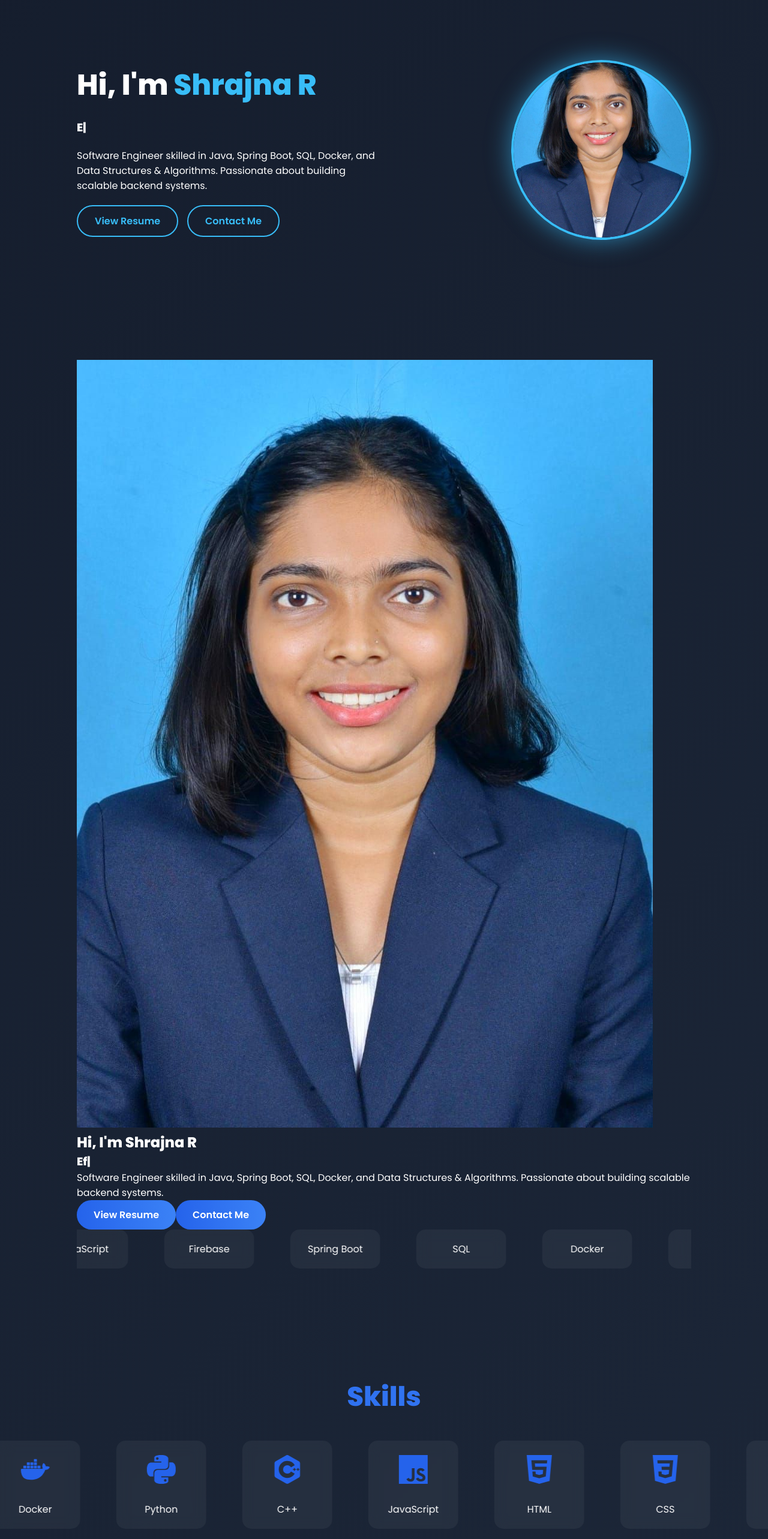
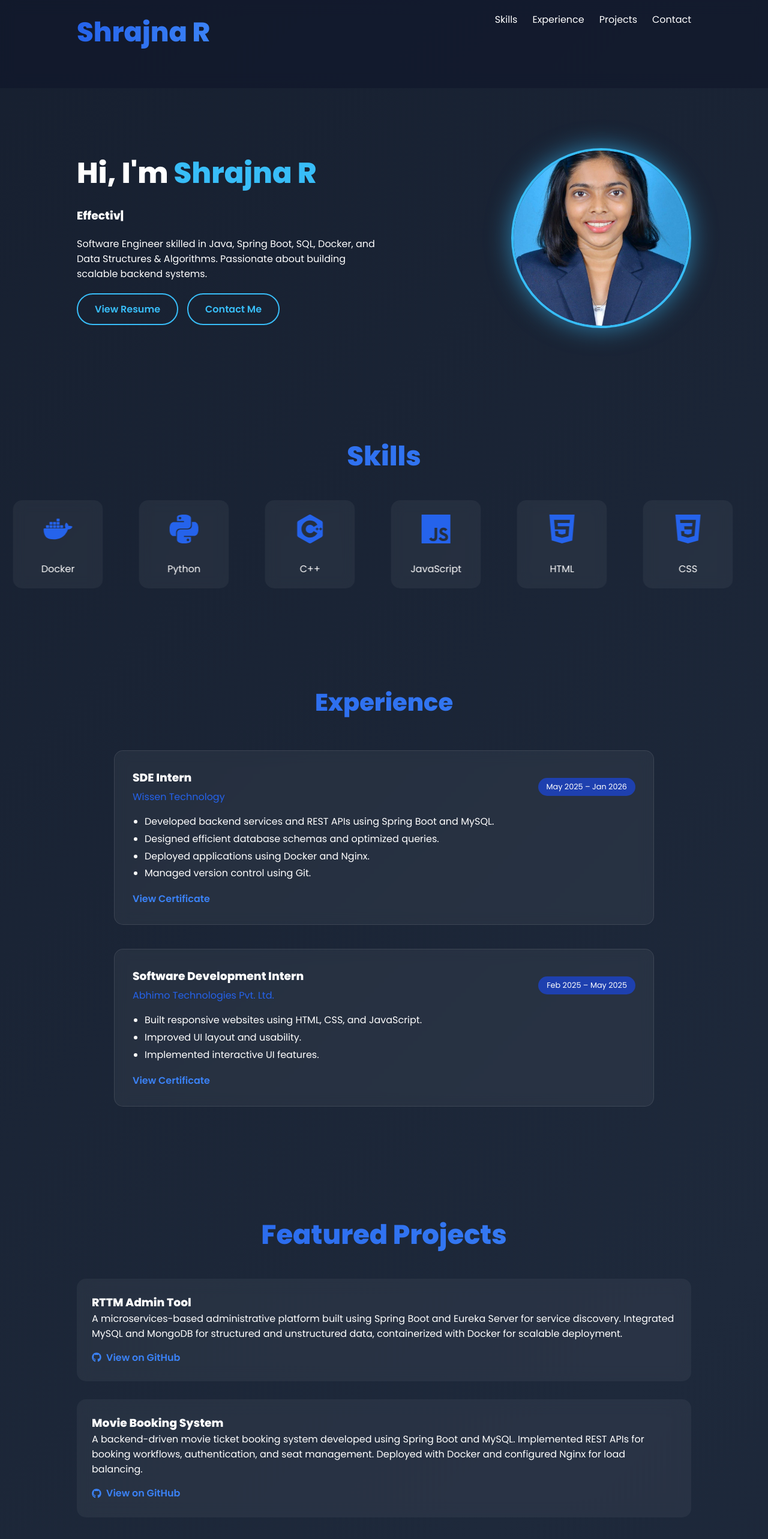
Before and after one commit to ShrajnaR/shrajna-portfolio, a React (Create React App) app: page / in a window 1280 px wide. Shown: the top 2566 px of the page at 60% size. Built offline with nearby package versions, Linux system fonts and the light colour scheme.

Commit message:
Changeds

```diff
--- a/src/components/Hero.js
+++ b/src/components/Hero.js
@@ -4,29 +4,17 @@ import profile from "../assets/profile.jpg";
 
 const Hero = () => {
   return (
-    <section className="hero-section">
-      {/* Profile Image */}
-      <motion.img
-        src={profile}
-        alt="profile"
-        className="hero-image"
-        initial={{ scale: 0 }}
-        animate={{ scale: 1 }}
-        transition={{ duration: 1 }}
-      />
-
-      {/* Text + Buttons */}
+    <section style={heroStyle}>
       <motion.div
-        className="hero-text"
         initial={{ x: -100, opacity: 0 }}
         animate={{ x: 0, opacity: 1 }}
         transition={{ duration: 1 }}
       >
-        <h1>
-          Hi, I'm <span>Shrajna R</span>
+        <h1 style={{ fontSize: "3rem" }}>
+          Hi, I'm <span style={{ color: "#38bdf8" }}>Shrajna R</span>
         </h1>
 
-        <h3>
+        <h3 style={{ marginTop: "20px" }}>
           <ReactTyped
             strings={[
               "Java Backend Developer",
@@ -40,39 +28,77 @@ const Hero = () => {
           />
         </h3>
 
-        <p>
-          Software Engineer skilled in Java, Spring Boot, SQL, Docker, and
-          Data Structures & Algorithms. Passionate about building scalable backend
-          systems.
+        <p style={{ marginTop: "20px", maxWidth: "500px" }}>
+          Software Engineer skilled in Java, Spring Boot, SQL, Docker, and Data
+          Structures & Algorithms. Passionate about building scalable backend systems.
         </p>
 
-        <div className="hero-buttons">
-          <a href="/Shrajna_Resume.pdf" target="_blank" rel="noopener noreferrer" className="btn">
-            View Resume
-          </a>
-          <a href="#contact" className="btn">
-            Contact Me
-          </a>
-        </div>
+        <a
+          href="/Shrajna_Resume.pdf"
+          target="_blank"
+          rel="noopener noreferrer"
+          style={resumeButtonStyle}
+        >
+          View Resume
+        </a>
+
+        <a href="#contact" style={contactButtonStyle}>
+          Contact Me
+        </a>
       </motion.div>
 
-      {/* Skills Loop */}
-      <div className="skills-wrapper">
-        <div className="skills-track">
-          <div className="skill-card">React</div>
-          <div className="skill-card">JavaScript</div>
-          <div className="skill-card">Firebase</div>
-          <div className="skill-card">Spring Boot</div>
-          <div className="skill-card">SQL</div>
-          <div className="skill-card">Docker</div>
-          {/* Repeat for seamless scroll */}
-          <div className="skill-card">React</div>
-          <div className="skill-card">JavaScript</div>
-          <div className="skill-card">Firebase</div>
-        </div>
-      </div>
+      <motion.img
+        src={profile}
+        alt="profile"
+        style={imgStyle}
+        initial={{ scale: 0 }}
+        animate={{ scale: 1 }}
+        transition={{ duration: 1 }}
+      />
     </section>
   );
 };
 
+const heroStyle = {
+  display: "flex",
+  justifyContent: "space-between",
+  alignItems: "center",
+  flexWrap: "wrap",
+};
+
+const imgStyle = {
+  width: "300px",
+  height: "300px",
+  objectFit: "cover",
+  borderRadius: "50%",
+  border: "4px solid #38bdf8",
+  boxShadow: "0 0 40px rgba(56,189,248,0.6)",
+};
+
+const resumeButtonStyle = {
+  display: "inline-block",
+  marginTop: "20px",
+  marginRight: "15px",
+  padding: "12px 28px",
+  borderRadius: "30px",
+  border: "2px solid #38bdf8",
+  color: "#38bdf8",
+  textDecoration: "none",
+  fontWeight: "600",
+  transition: "0.3s",
+};
+
+const contactButtonStyle = {
+  display: "inline-block",
+  marginTop: "20px",
+  marginRight: "15px",
+  padding: "12px 28px",
+  borderRadius: "30px",
+  border: "2px solid #38bdf8",
+  color: "#38bdf8",
+  textDecoration: "none",
+  fontWeight: "600",
+  transition: "0.3s",
+};
+
 export default Hero;
--- a/src/components/Navbar.js
+++ b/src/components/Navbar.js
@@ -1,104 +1,28 @@
-import { motion } from "framer-motion";
-import { ReactTyped } from "react-typed";
-import profile from "../assets/profile.jpg";
-
-const Hero = () => {
+const Navbar = () => {
   return (
-    <section style={heroStyle}>
-      <motion.div
-        initial={{ x: -100, opacity: 0 }}
-        animate={{ x: 0, opacity: 1 }}
-        transition={{ duration: 1 }}
-      >
-        <h1 style={{ fontSize: "3rem" }}>
-          Hi, I'm <span style={{ color: "#38bdf8" }}>Shrajna R</span>
-        </h1>
-
-        <h3 style={{ marginTop: "20px" }}>
-          <ReactTyped
-            strings={[
-              "Java Backend Developer",
-              "Effective Learner",
-              "Tech Enthusiast",
-              "Problem Solver",
-            ]}
-            typeSpeed={60}
-            backSpeed={40}
-            loop
-          />
-        </h3>
-
-        <p style={{ marginTop: "20px", maxWidth: "500px" }}>
-          Software Engineer skilled in Java, Spring Boot, SQL, Docker, and Data
-          Structures & Algorithms. Passionate about building scalable backend systems.
-        </p>
-
-        <a
-          href="/Shrajna_Resume.pdf"
-          target="_blank"
-          rel="noopener noreferrer"
-          style={resumeButtonStyle}
-        >
-          View Resume
-        </a>
-
-        <a href="#contact" style={contactButtonStyle}>
-          Contact Me
-        </a>
-      </motion.div>
-
-      <motion.img
-        src={profile}
-        alt="profile"
-        style={imgStyle}
-        initial={{ scale: 0 }}
-        animate={{ scale: 1 }}
-        transition={{ duration: 1 }}
-      />
-    </section>
+    <nav style={navStyle}>
+      <h2 style={{ color: "#38bdf8" }}>Shrajna R</h2>
+      <div style={{ display: "flex", gap: "25px" }}>
+        <a href="#skills">Skills</a>
+        <a href="#experience">Experience</a>
+        <a href="#projects">Projects</a>
+        <a href="#contact">Contact</a>
+      </div>
+    </nav>
   );
 };
 
-const heroStyle = {
+const navStyle = {
   display: "flex",
   justifyContent: "space-between",
-  alignItems: "center",
-  flexWrap: "wrap",
+  padding: "20px 10%",
+  position: "sticky",
+  top: 0,
+  backdropFilter: "blur(12px)",
+  background: "rgba(15,23,42,0.6)",
+  zIndex: 1000,
 };
 
-const imgStyle = {
-  width: "300px",
-  height: "300px",
-  objectFit: "cover",
-  borderRadius: "50%",
-  border: "4px solid #38bdf8",
-  boxShadow: "0 0 40px rgba(56,189,248,0.6)",
-};
 
-const resumeButtonStyle = {
-  display: "inline-block",
-  marginTop: "20px",
-  marginRight: "15px",
-  padding: "12px 28px",
-  borderRadius: "30px",
-  border: "2px solid #38bdf8",
-  color: "#38bdf8",
-  textDecoration: "none",
-  fontWeight: "600",
-  transition: "0.3s",
-};
 
-const contactButtonStyle = {
-  display: "inline-block",
-  marginTop: "20px",
-  marginRight: "15px",
-  padding: "12px 28px",
-  borderRadius: "30px",
-  border: "2px solid #38bdf8",
-  color: "#38bdf8",
-  textDecoration: "none",
-  fontWeight: "600",
-  transition: "0.3s",
-};
-
-export default Hero;
+export default Navbar;
```
